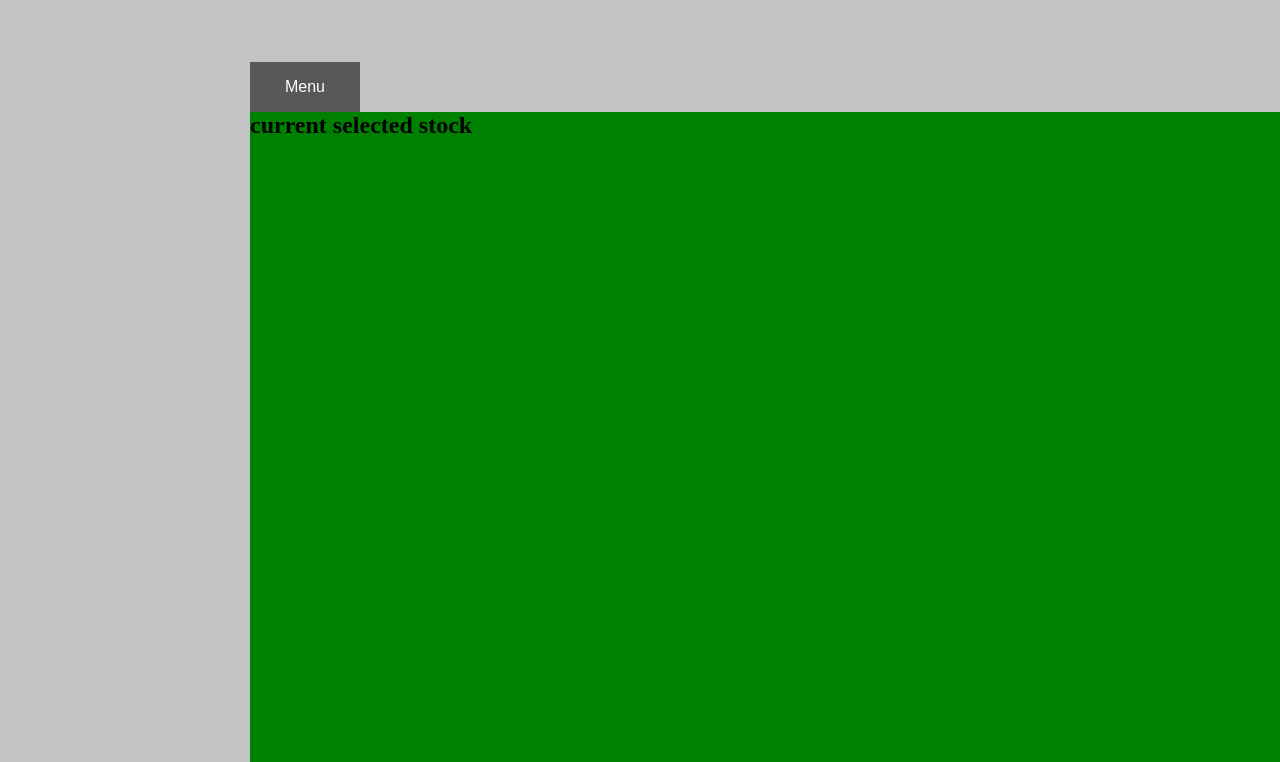
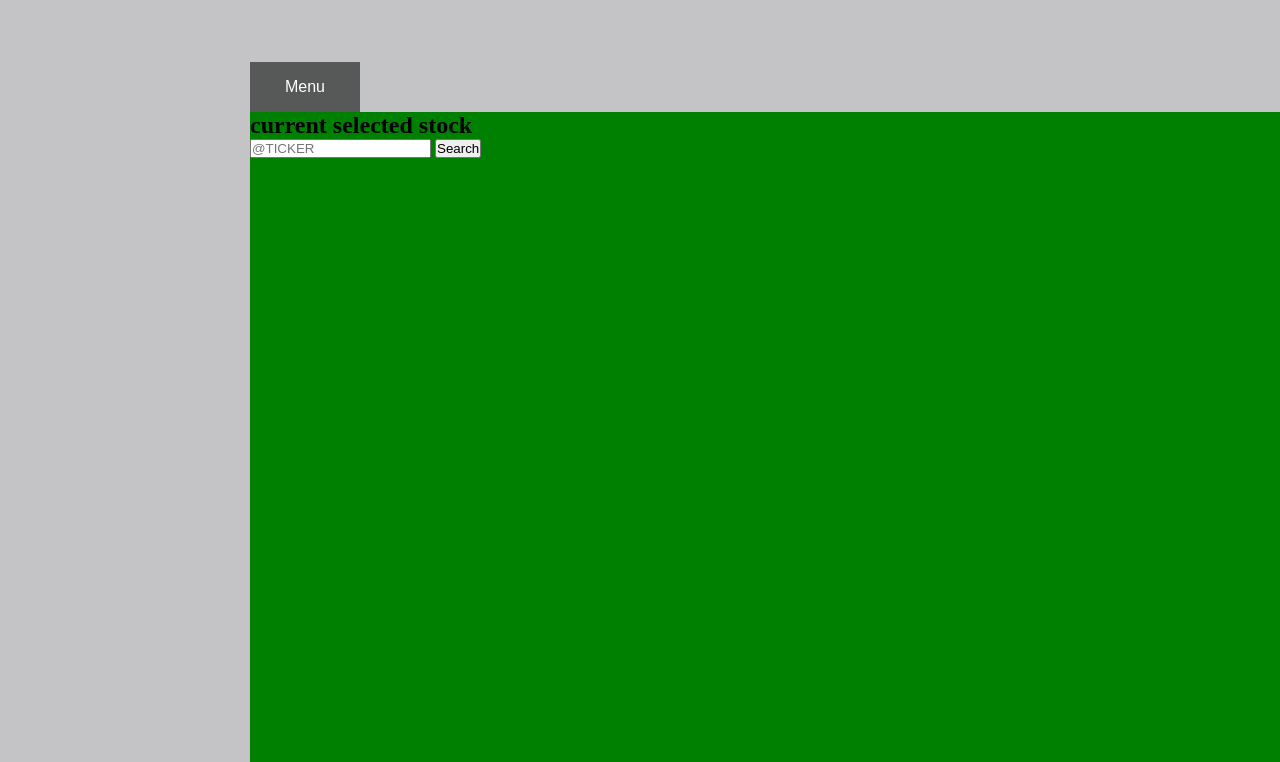
Before and after one commit to JesperKoder/ApiWebSite-V2, a plain HTML site: page index.html in a window 1280 px wide. Shown: the part 38-800 px from the top of the page. Drawn offline with Linux system fonts and the light colour scheme; no server answers.

Commit message:
added some more html

```diff
--- a/index.html
+++ b/index.html
@@ -26,7 +26,9 @@
 
       <div class="main-container">
         <h2>current selected stock</h2>
-        <div class="char-container"></div>
+        <input type="text" placeholder="@TICKER">
+        <button class="search-btn">Search</button>
+        <div class="chart-container"></div>
 
 
 
```
